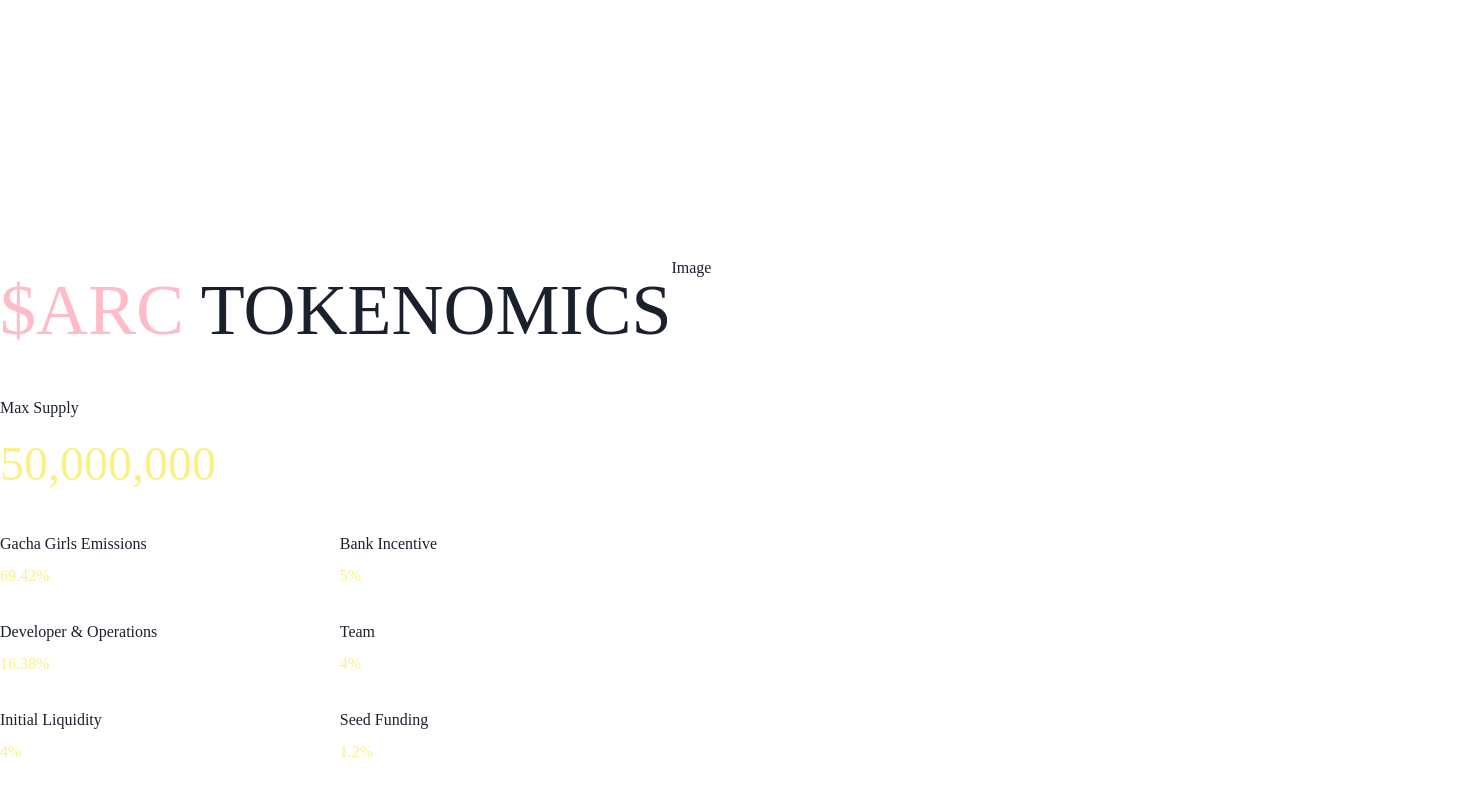
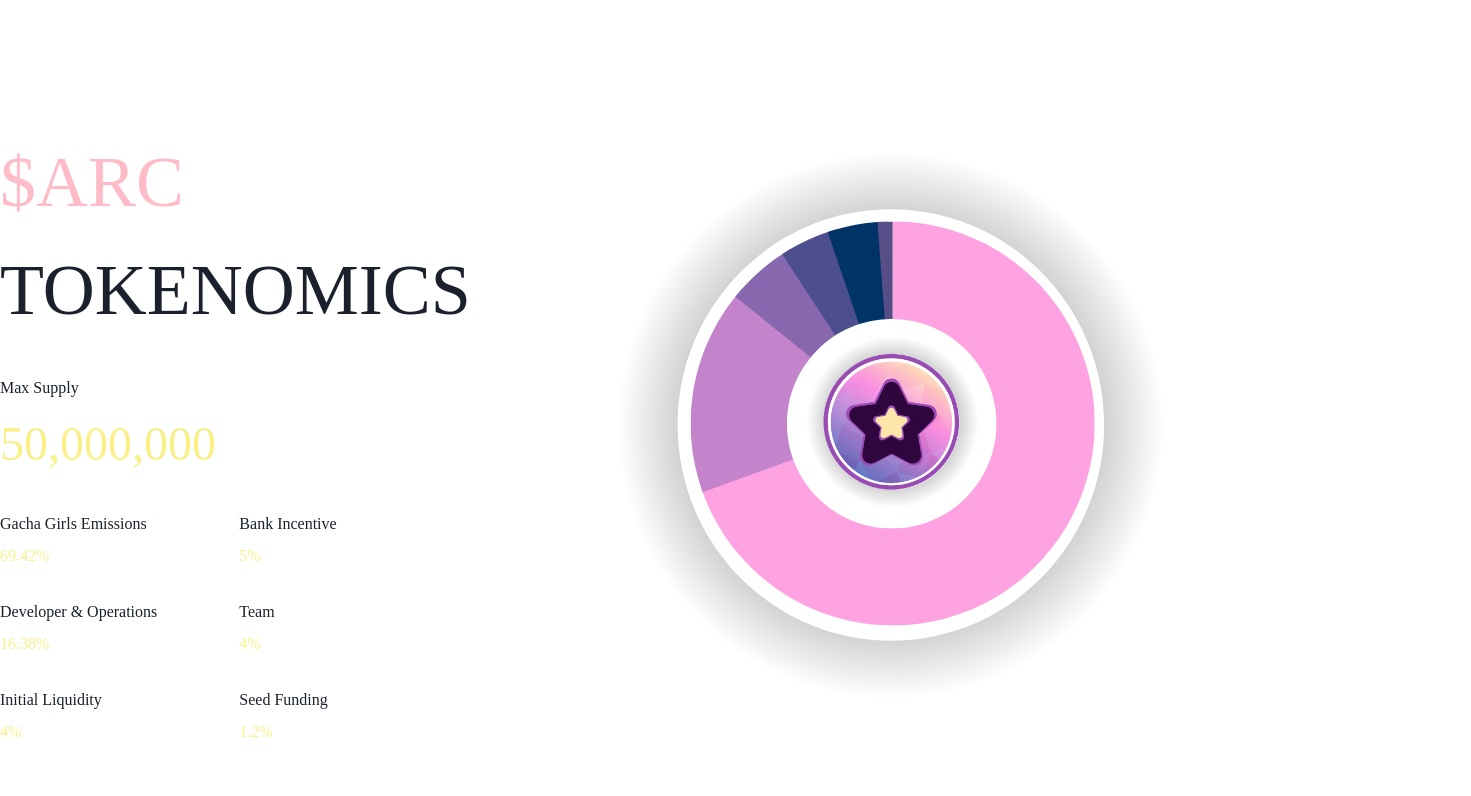
Before and after one commit to lmnnarciso/tgg-landing, a Next.js app: page /components/ArcTokenomics in a window 1280 px wide. Shown: the top 796 px of the page, 1471 px wide, since content can reach past the window. Built offline with nearby package versions, Linux system fonts and the light colour scheme.

Commit message:
update chart image

```diff
--- a/factory/assets.ts
+++ b/factory/assets.ts
@@ -5,7 +5,7 @@ import GachaMachine from "../public/images/TGG_gacha_machine_v01_1000p_lossy25.g
 import GachaGirl from "../public/images/tgg-1.png";
 import ArcadeBG from "../public/images/Arcade_Final.jpg";
 import TGGLogo from "../public/images/tgg-logo.png";
-
+import Chart from "../public/images/Chart.svg";
 
 export {
     FireStone,
@@ -15,4 +15,5 @@ export {
     GachaGirl,
     ArcadeBG,
     TGGLogo,
+    Chart
 }
--- a/pages/components/ArcTokenomics.tsx
+++ b/pages/components/ArcTokenomics.tsx
@@ -1,5 +1,6 @@
 import { Box, Flex, HStack, Text, VStack } from "@chakra-ui/react";
-
+import Image from "next/image";
+import { Chart } from "../../factory/assets";
 const distribution = [
   [
     {
@@ -35,7 +36,7 @@ const distribution = [
 
 export default function ArcTokenomics() {
   return (
-    <Flex py="64">
+    <Flex py="32" position="relative">
       <VStack gap="8">
         <Text fontSize="7xl">
           <Text as="span" color="brand.pink">
@@ -65,7 +66,11 @@ export default function ArcTokenomics() {
         })}
       </VStack>
       {/* Image */}
-      <Box>Image</Box>
+      <Box>
+        <Box top="15vmin" width="1000px" height="600px">
+          <Image src={Chart} layout="fill" />
+        </Box>
+      </Box>
     </Flex>
   );
 }
```
Also changed, not shown: public/images/Chart.svg (added).
